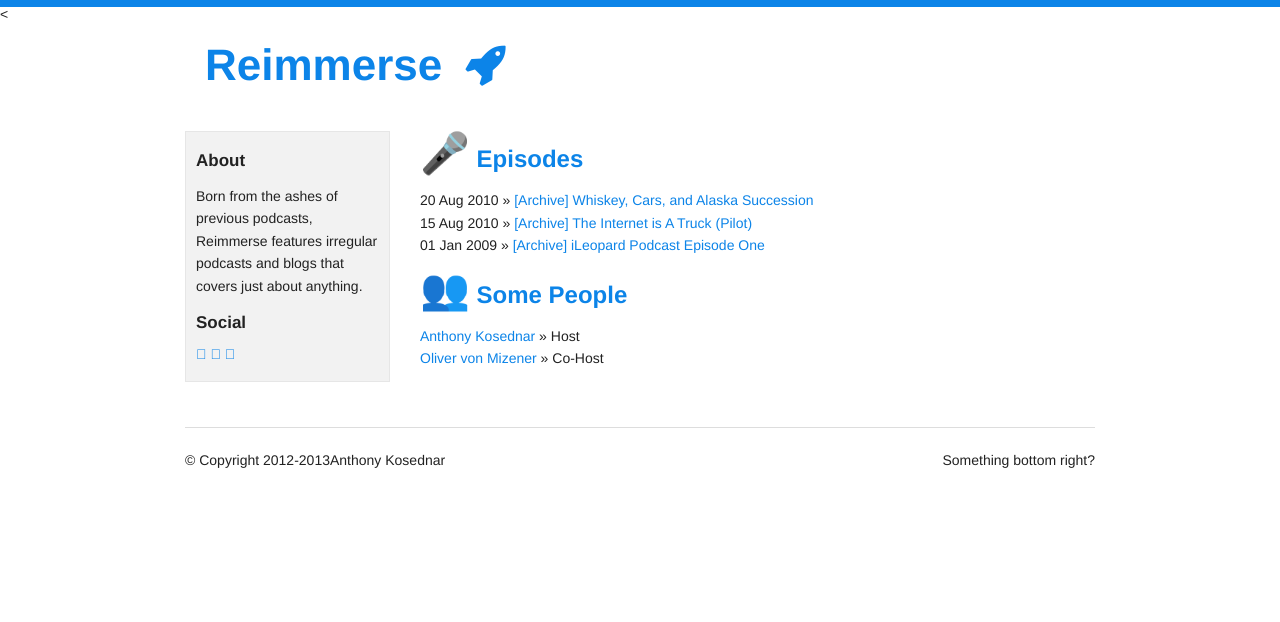
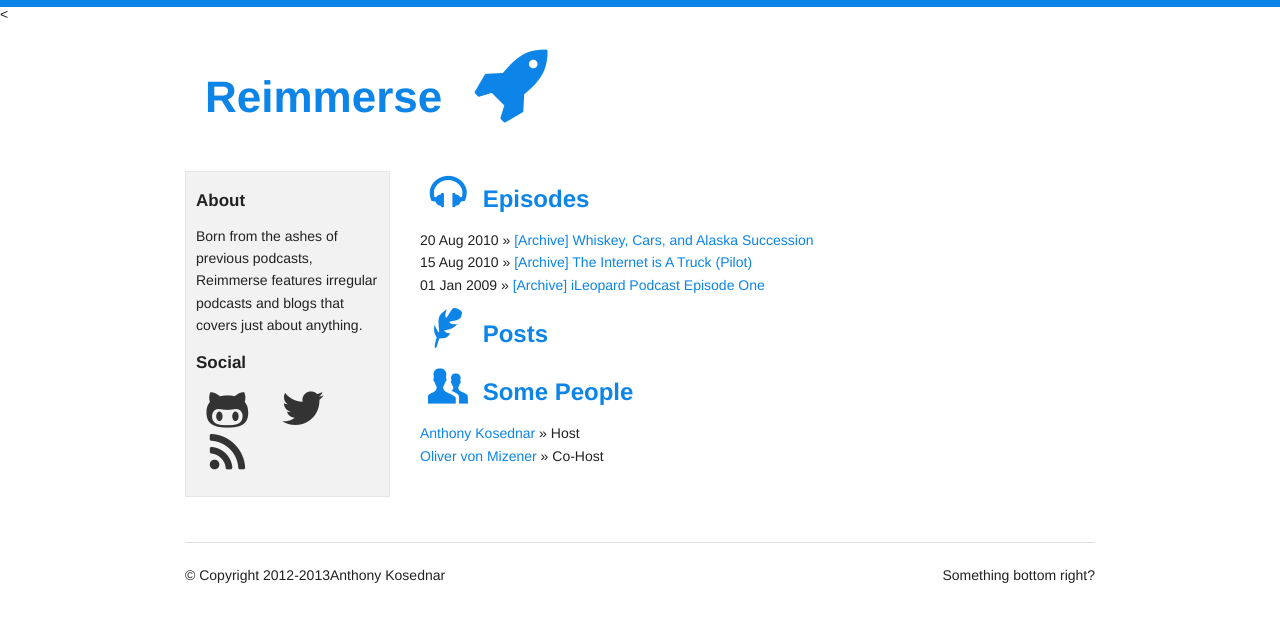
Before and after one commit to akosednar/reimmer.se, a Jekyll site: the page built from index.html, in a window 1280 px wide. Shown: the top 622 px of the page. Built offline with Jekyll 4.4.1, drawn with Linux system fonts in a browser that asks for light colours.

Commit message:
Updated icons for windows compatibility & added blog posts

```diff
--- a/_layouts/default.html
+++ b/_layouts/default.html
@@ -18,7 +18,7 @@
 
   <!-- Included CSS Files (Compressed) -->
   <link rel="stylesheet" href="/css/foundation.min.css?v=1.0">
-  <link rel="stylesheet" href="/css/app.css?v=2.0.2">
+  <link rel="stylesheet" href="/css/app.css?v=2.0.3">
   <link rel="stylesheet" href="/css/fontello.css">
   <link rel="stylesheet" href="/css/animation.css"><!--[if IE 7]>
   <link rel="stylesheet" href="/css/fontello-ie7.css"><![endif]-->
@@ -31,7 +31,7 @@
   <div class="row">
     <div class="twelve columns">
       <div class="panel heading">
-        <h1><a href="/">Reimmerse <i class="icon-rocket"></i></a></h1>
+        <h1><a href="/">Reimmerse <i class="icon icon-rocket"></i></a></h1>
       </div>
     </div>
   </div>
@@ -50,7 +50,7 @@
       	<h5>About</h5>
       	<p>Born from the ashes of previous podcasts, Reimmerse features irregular podcasts and blogs that covers just about anything.</p>
         <h5>Social</h5>
-        <span class="social"><a href="https://github.com/akosednar/">&#62208;</a> <a href="https://twitter.com/akosednar">&#62217;</a></span><span class="sicon"> <a href="http://reimmer.se/atom.xml">&#59194;</a></span>
+        <span class="social"><a href="https://github.com/akosednar/"><i class="icon-github"></i></a> <a href="https://twitter.com/akosednar"><i class="icon-twitter-1"></i></a></span><span class="sicon"> <a href="http://reimmer.se/atom.xml"><i class="icon-rss"></i></a></span>
       </div>
     </div>
 
--- a/index.html
+++ b/index.html
@@ -4,7 +4,7 @@
 ---
 <div class="row homesection">
       	<div class="twelve columns">
-       		<h2><span class="icon">&#127908;</span> Episodes</h2>
+       		<h2><span class="icon icon-headphones"></span> Episodes</h2>
         	<ul class="posts">
         		{% for post in site.categories.episodes %}
      			<li><span>{{ post.date | date_to_string }} &raquo;</span> <a href="{{ post.url }}">{{ post.title }}</a></li>
@@ -13,7 +13,16 @@
         </div>
 
         <div class="twelve columns">
-       		<h2><span class="icon">&#128101;</span> Some People</h2>
+          <h2><span class="icon icon-feather"></span> Posts</h2>
+          <ul class="posts">
+            {% for post in site.categories.posts %}
+          <li><span>{{ post.date | date_to_string }} &raquo;</span> <a href="{{ post.url }}">{{ post.title }}</a></li>
+          {% endfor %}
+          </ul>
+        </div>
+
+        <div class="twelve columns">
+       		<h2><span class="icon"><i class="icon-users-1"></i></span> Some People</h2>
         	<ul class="posts">
         		<li><a href="http://anthonykosednar.com" target="_blank">Anthony Kosednar</a><span> » Host</span></li>
         		<li><a href="http://speedlimitless.com/" target="_blank">Oliver von Mizener</a><span> » Co-Host</span></li>
```
Also changed, not shown: _layouts/posts.html (added, +18 -0 lines), css/app.css (+2 -7 lines).
